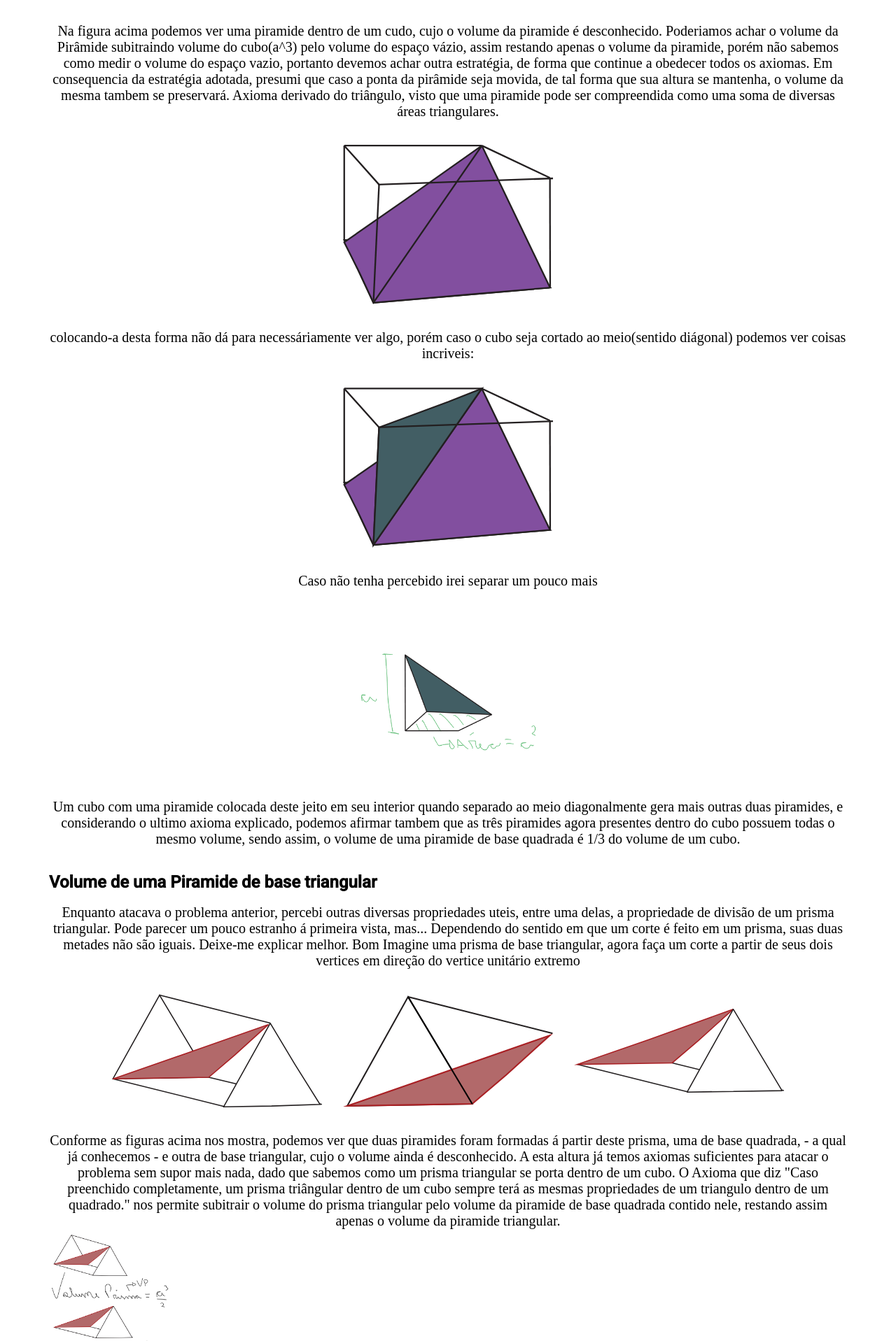
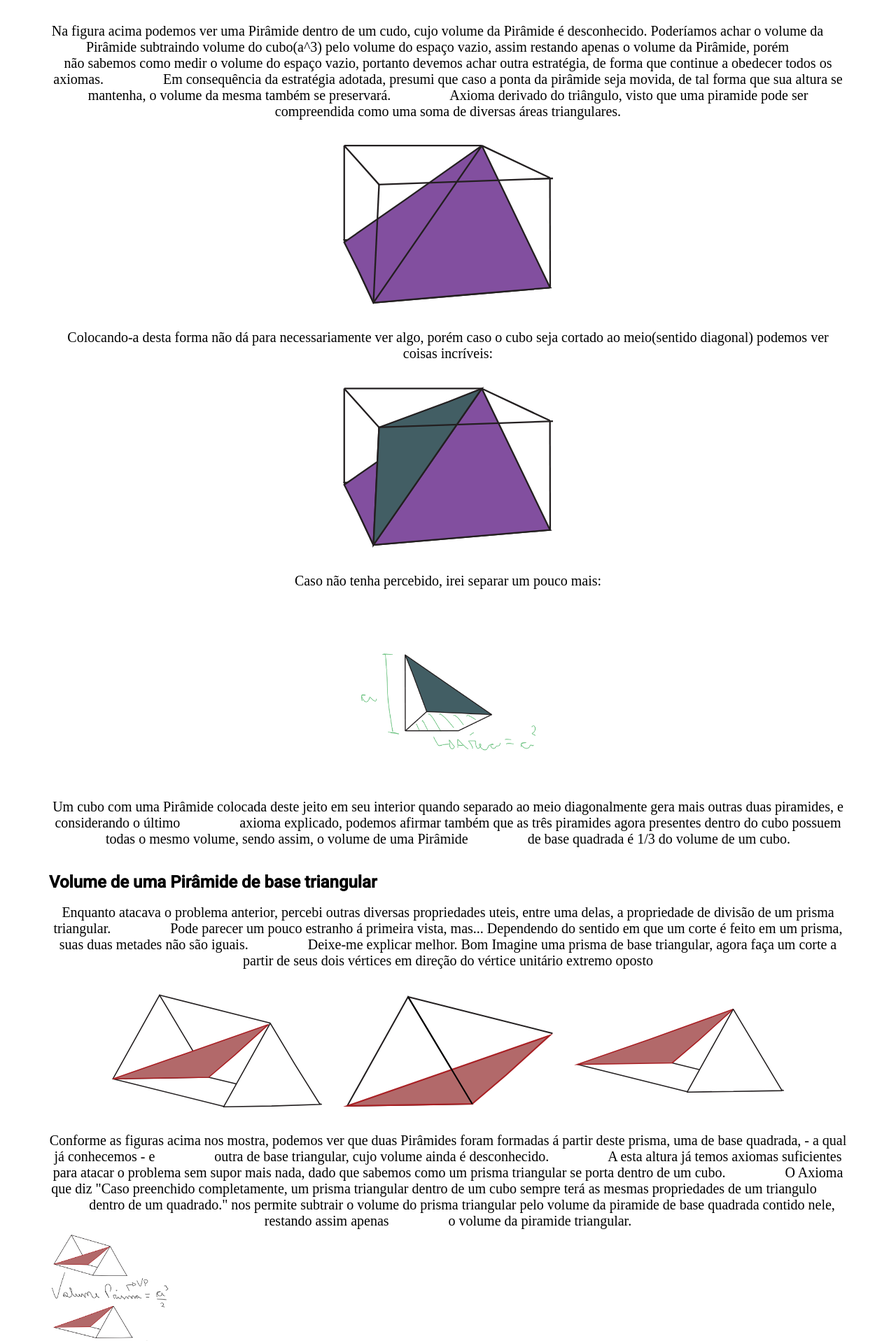
Before and after one commit to Guilherme2014-ai/Estudo-Geometria-Espacial, a plain HTML site: page index.html in a window 1280 px wide. Shown: the part 883-2800 px from the top of the page at 70% size. Drawn offline with Linux system fonts and the light colour scheme.

Commit message:
erros ortograficos

```diff
--- a/index.html
+++ b/index.html
@@ -19,7 +19,7 @@
 
         <section class="content">
             <p>
-                Chamo de Pirâmide todos os sólidos que possuem uma base conectado a uma ponta, independente de qual base seja.
+                Chamo de Pirâmide todos os sólidos que possuem uma base conectada a uma ponta, independente de qual base seja.
                 Visto isso, e sem saber de mais nada sobre geometria espacial, me desponho a tentar explicar e demonstrar suas
                 propriedades, entre elas o volume.
                 Antes de tudo irei fixar alguns axiomas que consegui definir. Axiomas que me servirão como base para construir
@@ -33,7 +33,7 @@
             </ul>
             <br><br>
             <p>
-                Como variável usarei o "a" para representar cada aresta do cubo.
+                Como variável, usarei o "a" para representar cada aresta do cubo.
                 <br>
                 OBS: um cubo possui arestas de mesma medida.
                 <br>
@@ -51,10 +51,10 @@
             </div>
             <br><br>
             <p>
-                Na figura acima podemos ver uma piramide dentro de um cudo, cujo o volume da piramide é desconhecido. Poderiamos achar o volume da
-                Pirâmide subitraindo volume do cubo(a^3) pelo volume do espaço vázio, assim restando apenas o volume da piramide, porém
+                Na figura acima podemos ver uma Pirâmide dentro de um cudo, cujo volume da Pirâmide é desconhecido. Poderíamos achar o volume da
+                Pirâmide subtraindo volume do cubo(a^3) pelo volume do espaço vazio, assim restando apenas o volume da Pirâmide, porém
                 não sabemos como medir o volume do espaço vazio, portanto devemos achar outra estratégia, de forma que continue a obedecer todos os axiomas.
-                Em consequencia da estratégia adotada, presumi que caso a ponta da pirâmide seja movida, de tal forma que sua altura se mantenha, o volume da mesma tambem se preservará.
+                Em consequência da estratégia adotada, presumi que caso a ponta da pirâmide seja movida, de tal forma que sua altura se mantenha, o volume da mesma também se preservará.
                 Axioma derivado do triângulo, visto que uma piramide pode ser compreendida como uma soma de diversas áreas triangulares.
             </p>
             <br><br>
@@ -63,7 +63,7 @@
             </div>
             <br><br>
             <p>
-                colocando-a desta forma não dá para necessáriamente ver algo, porém caso o cubo seja cortado ao meio(sentido diágonal) podemos ver coisas incriveis:
+                Colocando-a desta forma não dá para necessariamente ver algo, porém caso o cubo seja cortado ao meio(sentido diagonal) podemos ver coisas incríveis:
             </p>
             <br><br>
             <div class="images_container">
@@ -71,26 +71,23 @@
             </div>
             <br><br>
             <p>
-                Caso não tenha percebido irei separar um pouco mais
-
+                Caso não tenha percebido, irei separar um pouco mais:
             </p>
             <div class="images_container">
                 <img src="./img/espacoVazioExplicado.png">
             </div>
             <p>
-
-                Um cubo com uma piramide colocada deste jeito em seu interior quando separado ao meio diagonalmente gera mais outras duas piramides, e considerando o ultimo
-                axioma explicado, podemos afirmar tambem que as três piramides agora presentes dentro do cubo possuem todas o mesmo volume, sendo assim, o volume de uma piramide
+                Um cubo com uma Pirâmide colocada deste jeito em seu interior quando separado ao meio diagonalmente gera mais outras duas piramides, e considerando o último
+                axioma explicado, podemos afirmar também que as três piramides agora presentes dentro do cubo possuem todas o mesmo volume, sendo assim, o volume de uma Pirâmide
                 de base quadrada é 1/3 do volume de um cubo.
             </p>
             <br><br>
-            <h2>Volume de uma Piramide de base triangular</h2>
+            <h2>Volume de uma Pirâmide de base triangular</h2>
             <br>
             <p>
                 Enquanto atacava o problema anterior, percebi outras diversas propriedades uteis, entre uma delas, a propriedade de divisão de um prisma triangular.
                 Pode parecer um pouco estranho á primeira vista, mas... Dependendo do sentido em que um corte é feito em um prisma, suas duas metades não são iguais.
-                Deixe-me explicar melhor. Bom Imagine uma prisma de base triangular, agora faça um corte a partir de seus dois vertices em direção do vertice unitário extremo
-
+                Deixe-me explicar melhor. Bom Imagine uma prisma de base triangular, agora faça um corte a partir de seus dois vértices em direção do vértice unitário extremo oposto
             </p>
             <br><br>
             <div class="images_container triangleFigures">
@@ -100,11 +97,11 @@
             </div>
             <br><br>
             <p>
-                Conforme as figuras acima nos mostra, podemos ver que duas piramides foram formadas á partir deste prisma, uma de base quadrada, - a qual já conhecemos - e
-                outra de base triangular, cujo o volume ainda é desconhecido.
+                Conforme as figuras acima nos mostra, podemos ver que duas Pirâmides foram formadas á partir deste prisma, uma de base quadrada, - a qual já conhecemos - e
+                outra de base triangular, cujo volume ainda é desconhecido.
                 A esta altura já temos axiomas suficientes para atacar o problema sem supor mais nada, dado que sabemos como um prisma triangular se porta dentro de um cubo.
-                O Axioma que diz "Caso preenchido completamente, um prisma triângular dentro de um cubo sempre terá as mesmas propriedades de um triangulo
-                dentro de um quadrado." nos permite subitrair o volume do prisma triangular pelo volume da piramide de base quadrada contido nele, restando assim apenas
+                O Axioma que diz "Caso preenchido completamente, um prisma triangular dentro de um cubo sempre terá as mesmas propriedades de um triangulo
+                dentro de um quadrado." nos permite subtrair o volume do prisma triangular pelo volume da piramide de base quadrada contido nele, restando assim apenas
                 o volume da piramide triangular.
             </p>
             <div class="images_container prismaFigures">
```
Lines whose indentation alone changed are shown as unchanged.
